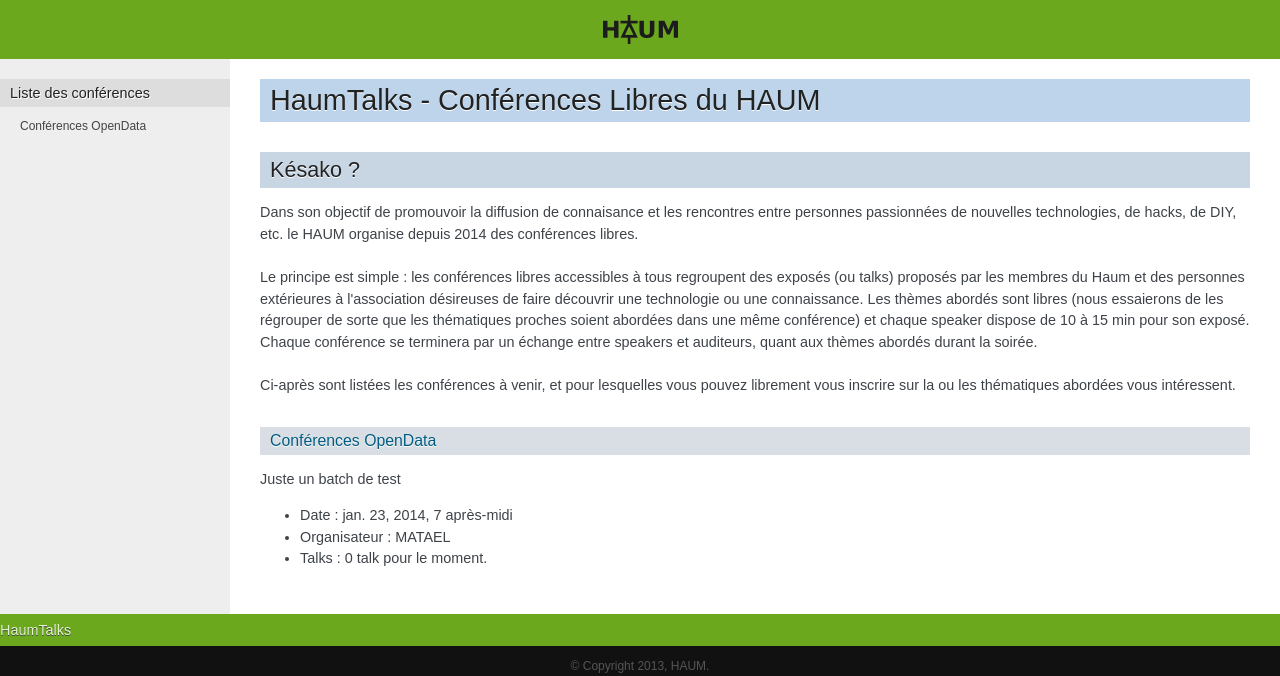
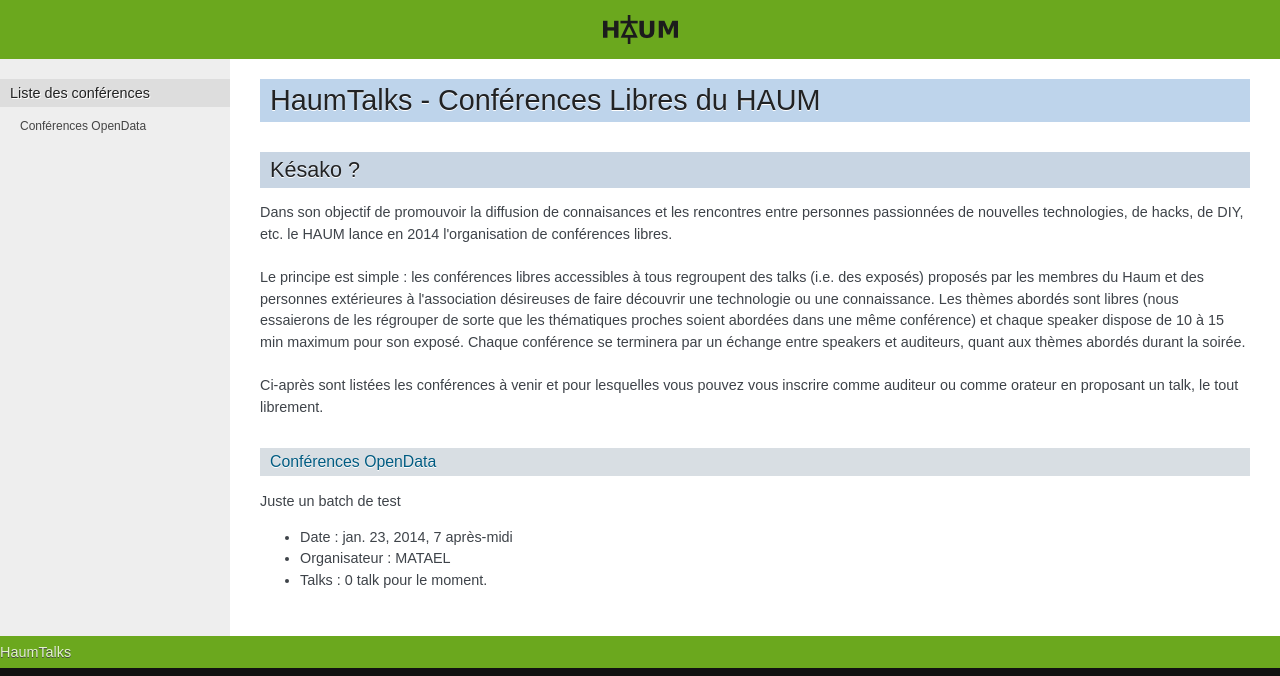
Before and after one commit to haum/haumtalks, a Django app: page / in a window 1280 px wide. Shown: the top 676 px of the page. Run offline with Django 3.2, Linux system fonts and the light colour scheme; data comes from the database, SQL or seed files in the repository; data that the repository does not hold is empty; parts of the project's set-up code (start-up, migrations or seed data) failed here and were passed over.

Commit message:
corrections typos + reformulations

```diff
--- a/talksplanning/templates/home.html
+++ b/talksplanning/templates/home.html
@@ -6,12 +6,12 @@
 
   <h2>Késako ?</h2>
   <p>
-    Dans son objectif de promouvoir la diffusion de connaisance et les rencontres entre personnes passionnées de nouvelles technologies, de hacks, de DIY, etc. le HAUM organise depuis 2014 des conférences libres. <br /><br />
-    Le principe est simple : les conférences libres accessibles à tous regroupent des exposés (ou talks) proposés par les membres du Haum et des personnes extérieures à l'association désireuses de faire découvrir une technologie ou une connaissance.
-    Les thèmes abordés sont libres (nous essaierons de les régrouper de sorte que les thématiques proches soient abordées dans une même conférence) et chaque speaker dispose de 10 à 15 min pour son exposé.
+    Dans son objectif de promouvoir la diffusion de connaisances et les rencontres entre personnes passionnées de nouvelles technologies, de hacks, de DIY, etc. le HAUM lance en 2014 l'organisation de conférences libres. <br /><br />
+    Le principe est simple : les conférences libres accessibles à tous regroupent des talks (i.e. des exposés) proposés par les membres du Haum et des personnes extérieures à l'association désireuses de faire découvrir une technologie ou une connaissance.
+    Les thèmes abordés sont libres (nous essaierons de les régrouper de sorte que les thématiques proches soient abordées dans une même conférence) et chaque speaker dispose de 10 à 15 min maximum pour son exposé.
     Chaque conférence se terminera par un échange entre speakers et auditeurs, quant aux thèmes abordés durant la soirée. <br /><br />
 
-    Ci-après sont listées les conférences à venir, et pour lesquelles vous pouvez librement vous inscrire sur la ou les thématiques abordées vous intéressent.
+    Ci-après sont listées les conférences à venir et pour lesquelles vous pouvez vous inscrire comme auditeur ou comme orateur en proposant un talk, le tout librement.
   </p>
 
   {% for b in batches %}
```
